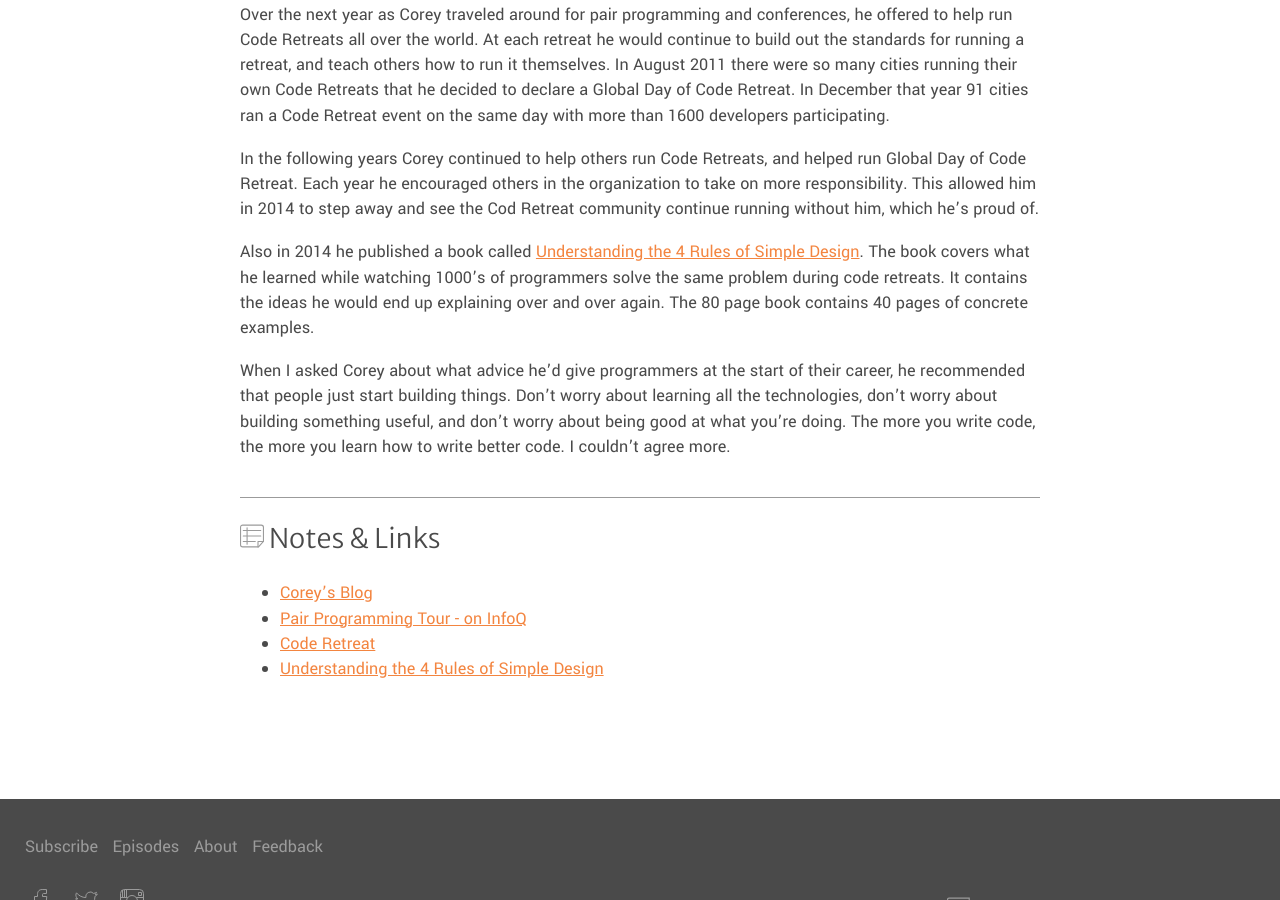
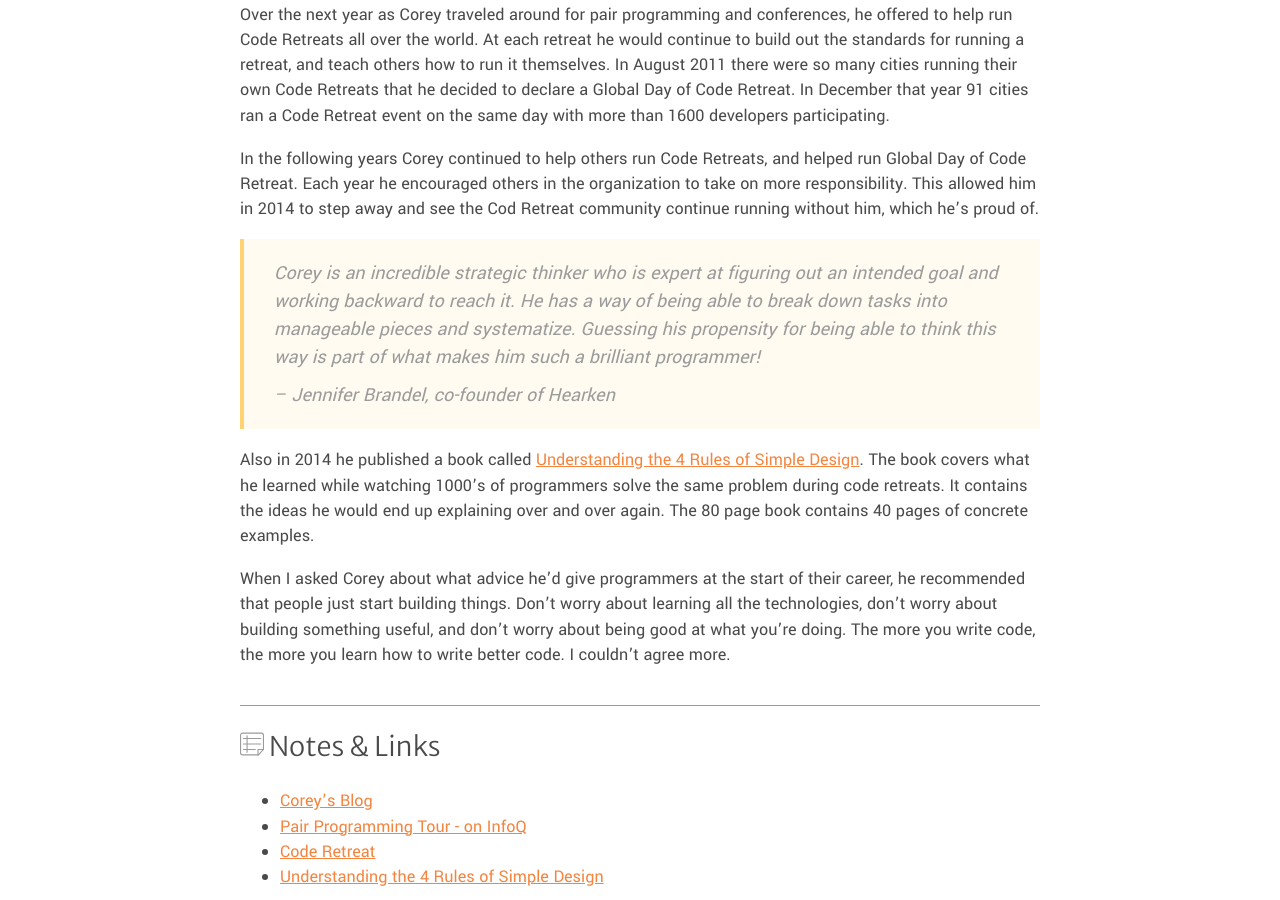
Before and after one commit to Code-Pop/open-sourcecraft, a Jekyll site: the page built from _episodes/corey-haines.markdown, in a window 1280 px wide and 900 px high, scrolled down 1288 px. Built offline with Jekyll 4.4.1, drawn with Linux system fonts in a browser that asks for light colours.

Commit message:
Updated Corey Haines

```diff
--- a/_episodes/corey-haines.markdown
+++ b/_episodes/corey-haines.markdown
@@ -27,6 +27,9 @@
 
 In the following years Corey continued to help others run Code Retreats, and helped run Global Day of Code Retreat.  Each year he encouraged others in the organization to take on more responsibility.  This allowed him in 2014 to step away and see the Cod Retreat community continue running without him, which he’s proud of.
 
+> Corey is an incredible strategic thinker who is expert at figuring out an intended goal and working backward to reach it. He has a way of being able to break down tasks into manageable pieces and systematize. Guessing his propensity for being able to think this way is part of what makes him such a brilliant programmer!
+><cite>-- Jennifer Brandel, co-founder of Hearken
+
 Also in 2014 he published a book called [Understanding the 4 Rules of Simple Design](https://leanpub.com/4rulesofsimpledesign).  The book covers what he learned while watching 1000’s of programmers solve the same problem during code retreats.  It contains the ideas he would end up explaining over and over again.  The 80 page book contains 40 pages of concrete examples.
 
 When I asked Corey about what advice he’d give programmers at the start of their career, he recommended that people just start building things.  Don’t worry about learning all the technologies, don’t worry about building something useful, and don’t worry about being good at what you’re doing.  The more you write code, the more you learn how to write better code.  I couldn’t agree more.
```
